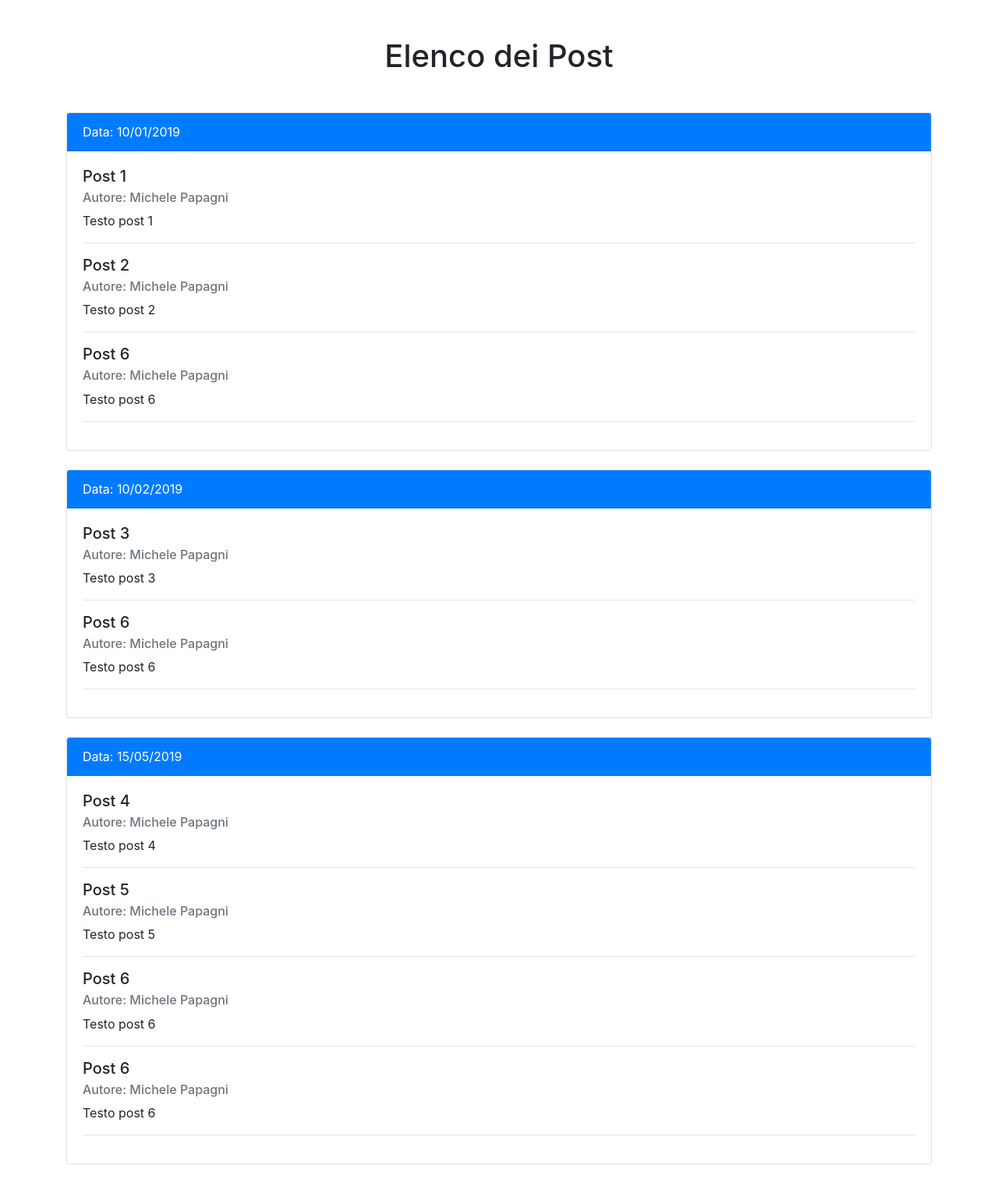
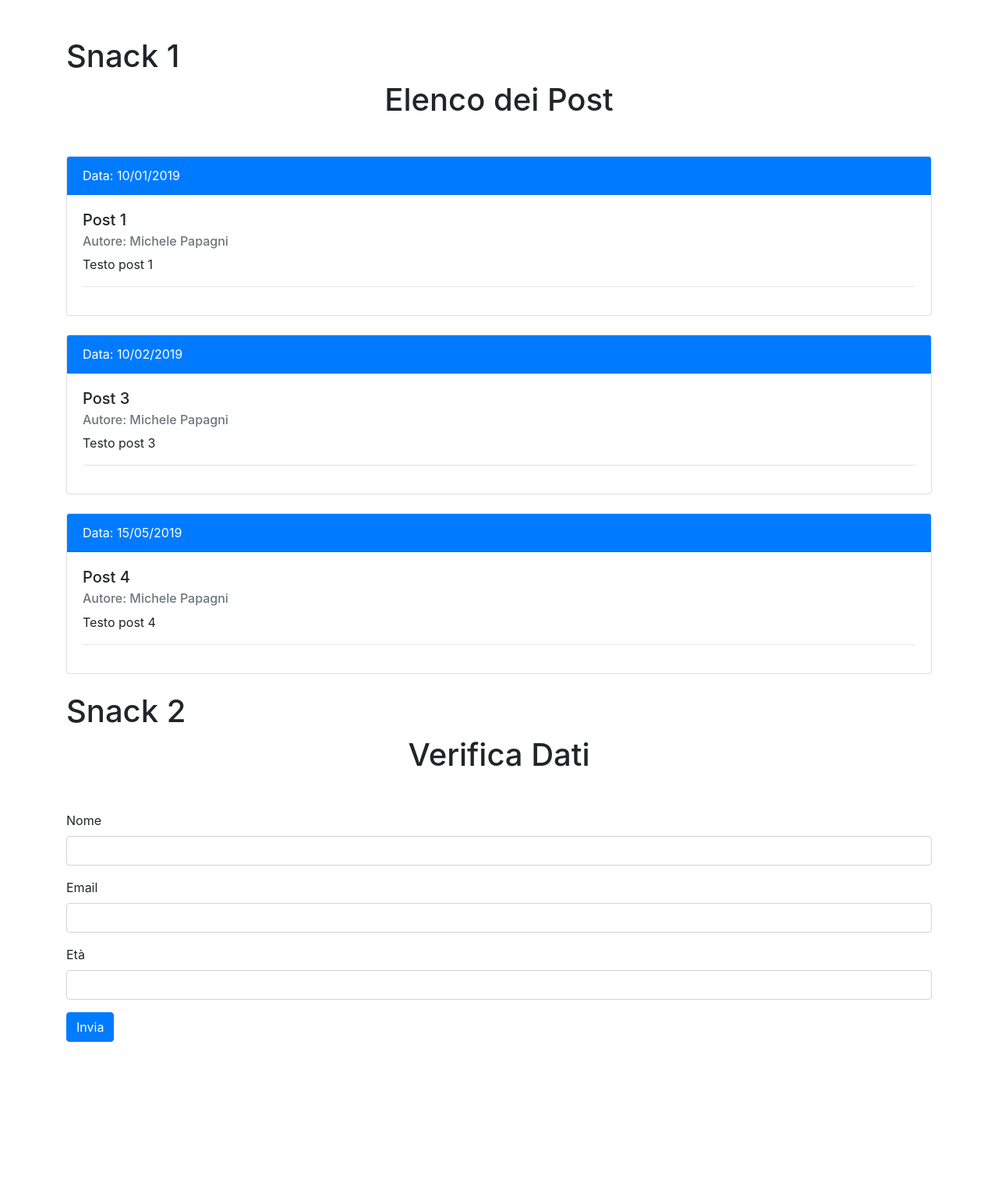
Before and after one commit to Jonathan-Ultini/php-snacks-b1, a PHP site: page / in a window 1280 px wide. Shown: the whole page at 78% size. After the commit the page ends 1336 px from the top, so only its background shows below. Run offline with PHP 8.4, Linux system fonts and the light colour scheme.

Commit message:
add form get snack 2

```diff
--- a/index.php
+++ b/index.php
@@ -1,3 +1,30 @@
+<?php
+$posts = [
+  '10/01/2019' => [
+    [
+      'title' => 'Post 1',
+      'author' => 'Michele Papagni',
+      'text' => 'Testo post 1'
+    ],
+  ],
+  '10/02/2019' => [
+    [
+      'title' => 'Post 3',
+      'author' => 'Michele Papagni',
+      'text' => 'Testo post 3'
+    ]
+  ],
+  '15/05/2019' => [
+    [
+      'title' => 'Post 4',
+      'author' => 'Michele Papagni',
+      'text' => 'Testo post 4'
+    ]
+  ],
+];
+?>
+
+
 <!DOCTYPE html>
 <html lang="it">
 
@@ -12,63 +39,8 @@
 <body>
 
   <div class="container mt-5">
+    <h1>Snack 1</h1>
     <h1 class="text-center mb-5">Elenco dei Post</h1>
-
-    <?php
-    $posts = [
-      '10/01/2019' => [
-        [
-          'title' => 'Post 1',
-          'author' => 'Michele Papagni',
-          'text' => 'Testo post 1'
-        ],
-        [
-          'title' => 'Post 2',
-          'author' => 'Michele Papagni',
-          'text' => 'Testo post 2'
-        ],
-        [
-          'title' => 'Post 6',
-          'author' => 'Michele Papagni',
-          'text' => 'Testo post 6'
-        ]
-      ],
-      '10/02/2019' => [
-        [
-          'title' => 'Post 3',
-          'author' => 'Michele Papagni',
-          'text' => 'Testo post 3'
-        ],
-        [
-          'title' => 'Post 6',
-          'author' => 'Michele Papagni',
-          'text' => 'Testo post 6'
-        ]
-      ],
-      '15/05/2019' => [
-        [
-          'title' => 'Post 4',
-          'author' => 'Michele Papagni',
-          'text' => 'Testo post 4'
-        ],
-        [
-          'title' => 'Post 5',
-          'author' => 'Michele Papagni',
-          'text' => 'Testo post 5'
-        ],
-        [
-          'title' => 'Post 6',
-          'author' => 'Michele Papagni',
-          'text' => 'Testo post 6'
-        ],
-        [
-          'title' => 'Post 6',
-          'author' => 'Michele Papagni',
-          'text' => 'Testo post 6'
-        ]
-      ],
-    ];
-    ?>
 
     <?php foreach ($posts as $date => $postList) { ?>
       <div class="card mb-4">
@@ -86,6 +58,25 @@
       </div>
     <?php } ?>
 
+    <h1>Snack 2</h1>
+    <h1 class="text-center mb-5">Verifica Dati</h1>
+
+    <form action="" method="GET">
+      <div class="form-group">
+        <label for="name">Nome</label>
+        <input type="text" class="form-control" id="name" name="name" required>
+      </div>
+      <div class="form-group">
+        <label for="mail">Email</label>
+        <input type="email" class="form-control" id="mail" name="mail" required>
+      </div>
+      <div class="form-group">
+        <label for="age">Età</label>
+        <input type="number" class="form-control" id="age" name="age" required>
+      </div>
+      <button type="submit" class="btn btn-primary">Invia</button>
+    </form>
+
   </div>
 
   <script src="https://code.jquery.com/jquery-3.5.1.slim.min.js"></script>
```
Lines whose indentation alone changed are shown as unchanged.
